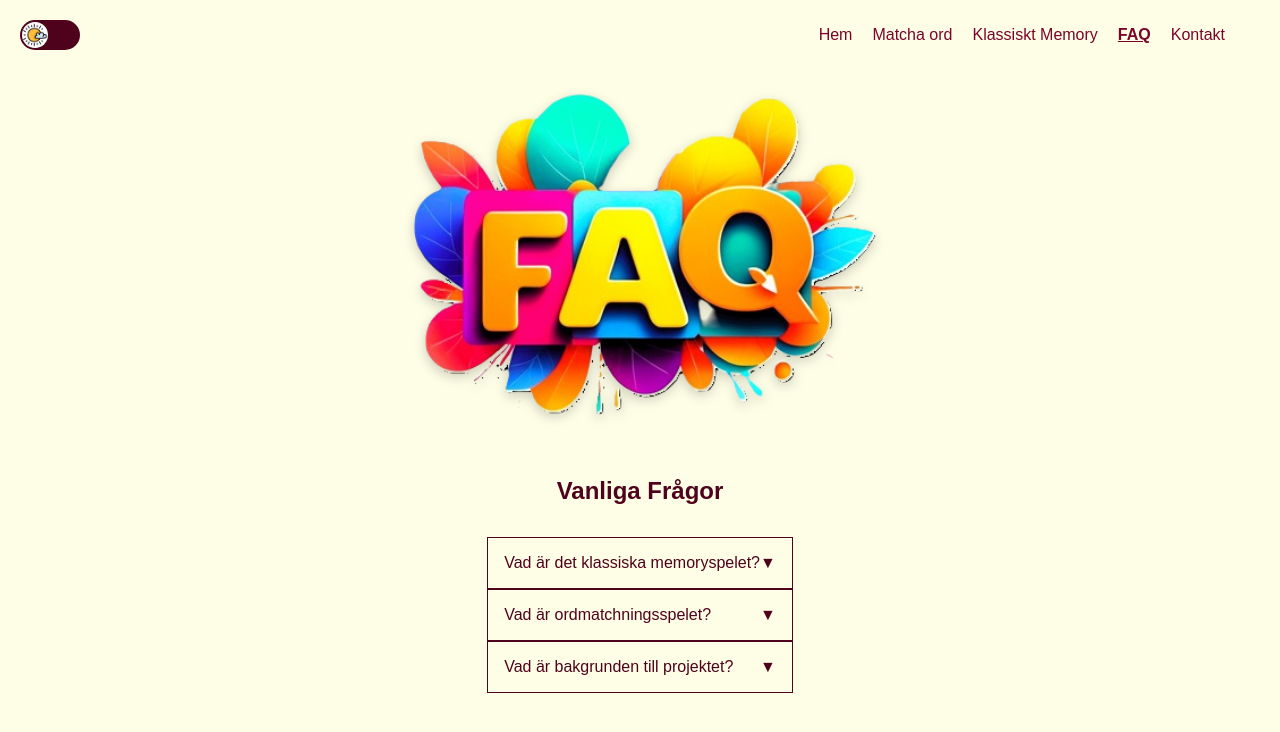
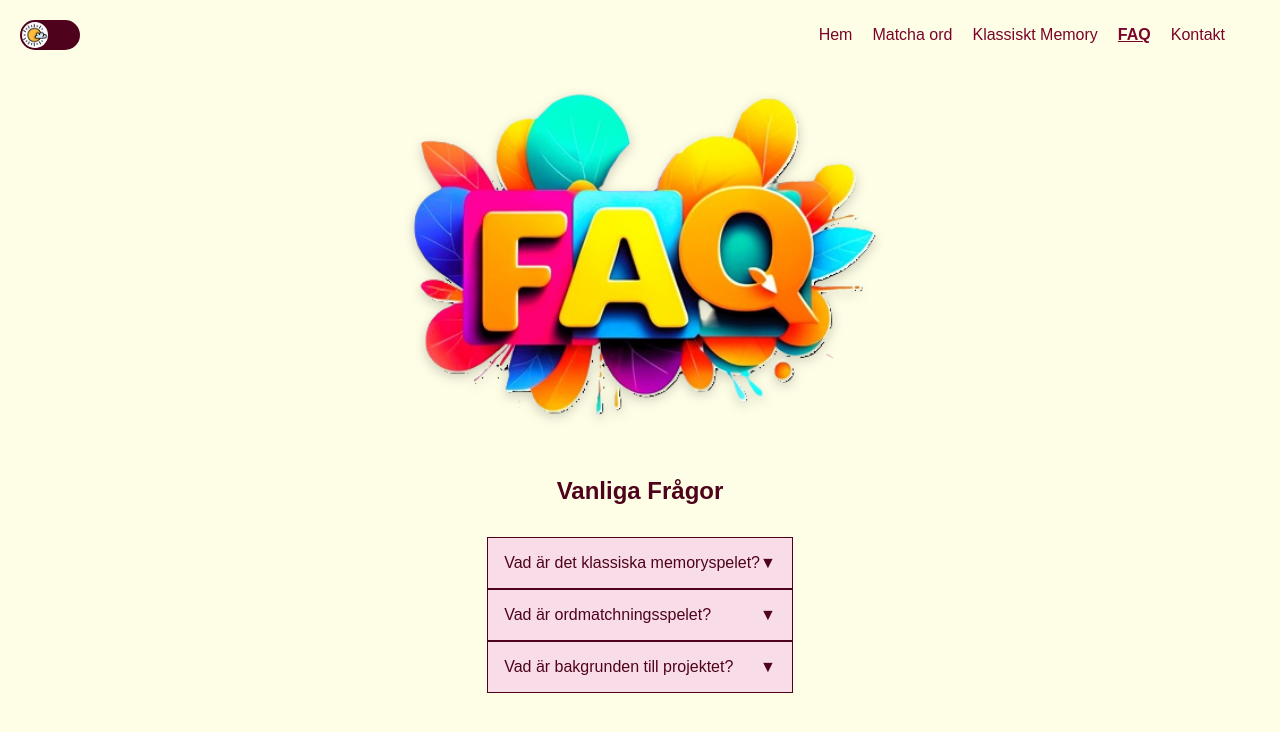
Before and after one commit to annkar73/wordmatch, a React (Vite) app: page /#/faq in a window 1280 px wide. Shown: the top 732 px of the page. Built offline with nearby package versions, Linux system fonts and the light colour scheme; no server answers.

Commit message:
update colors faq

```diff
--- a/src/Components/FaqItem.tsx
+++ b/src/Components/FaqItem.tsx
@@ -15,7 +15,7 @@ const Container = styled.div`
 `;
 
 const Question = styled.div`
-  background-color: ${(props) => props.theme.background};
+  background-color: ${(props) => props.theme.gameBackground};
   color: ${(props) => props.theme.text};
   padding: 1rem;
   cursor: pointer;
@@ -30,7 +30,7 @@ const Question = styled.div`
 `;
 
 const Answer = styled(motion.div)`
-  background-color: ${(props) => props.theme.background};
+  background-color: white;
   color: ${(props) => props.theme.text};
   padding: 1rem;
 `;
```
